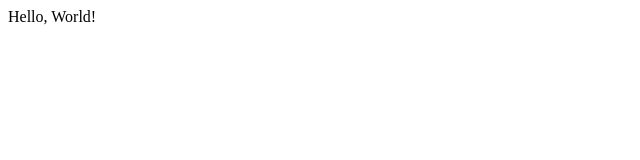
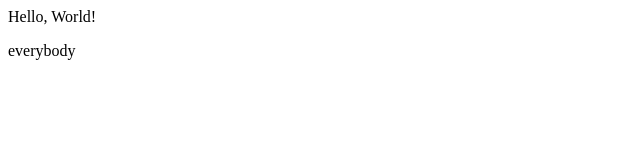
Before and after one commit to ramenai/hannnn, a plain HTML site: page index.html in a window 1280 px wide. Shown: the full height of the page, 0-640 px from the left. Drawn offline with Linux system fonts and the light colour scheme.

Commit message:
new message

```diff
--- a/index.html
+++ b/index.html
@@ -7,5 +7,6 @@
 </head>
 <body>
     Hello, World!
+    <p>everybody</p>
 </body>
 </html>
```
